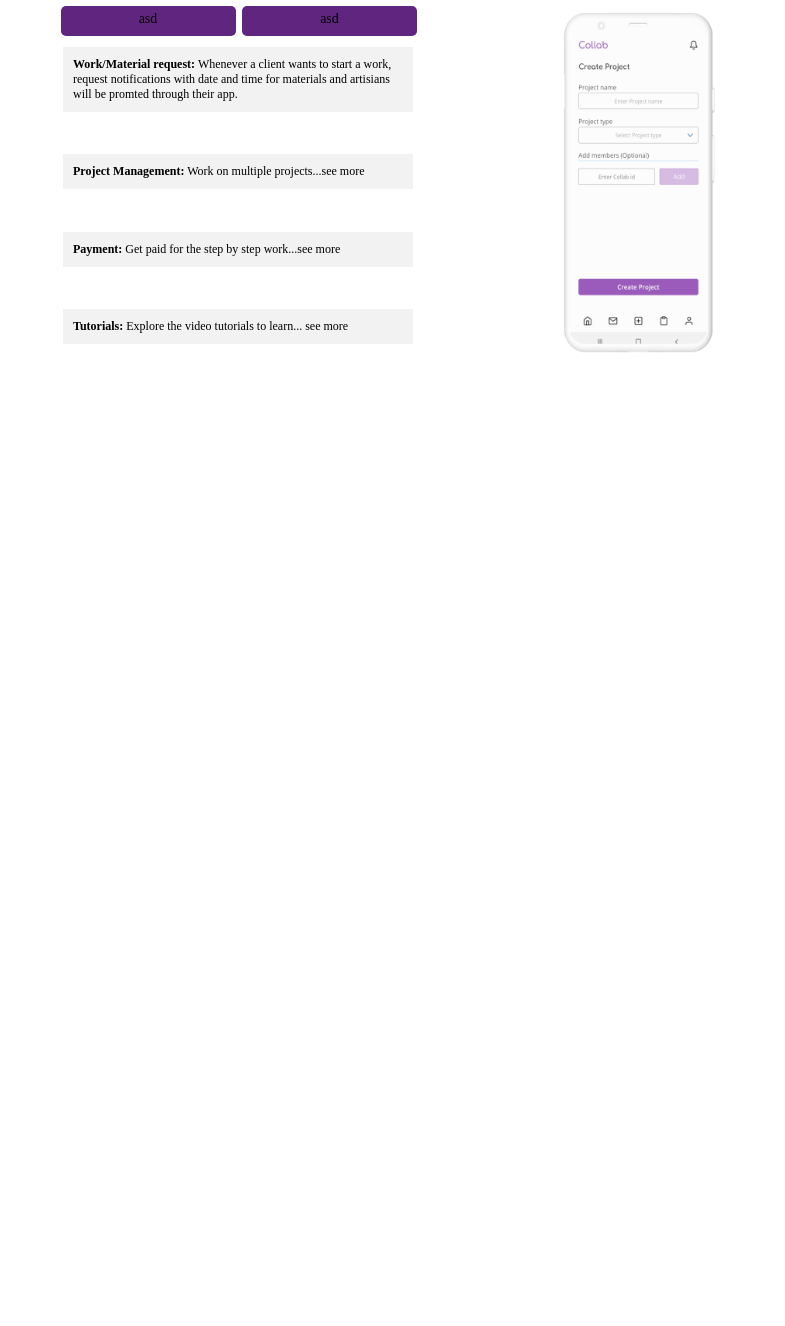
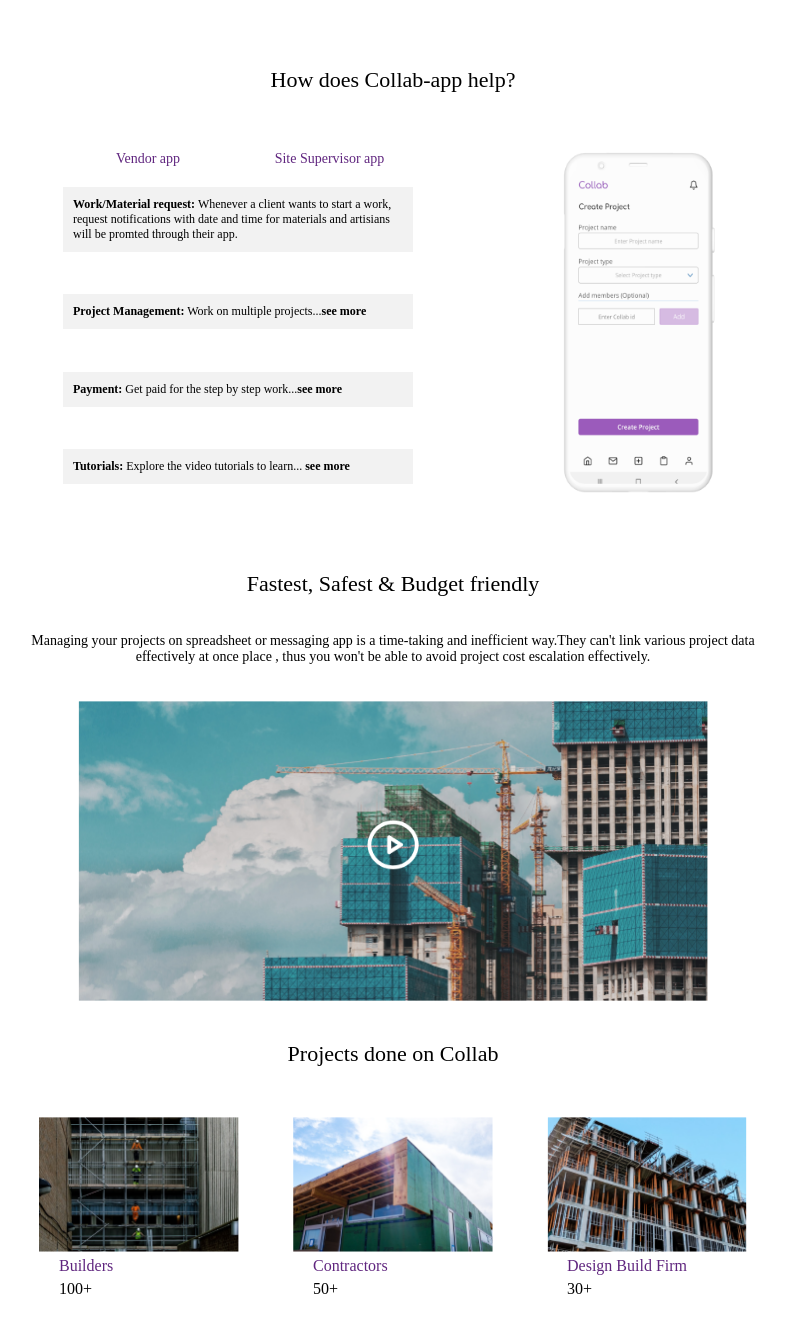
Before and after one commit to bartasd/landing, a website: page index.html in a window 1280 px wide. Shown: the part 874-2200 px from the top of the page, without its empty margins (247-1032 px from the left). Before the commit the page ends 1627 px from the top, so only its background shows below. Drawn offline with Linux system fonts and the light colour scheme; files whose address does not match are found by name.

Commit message:
so far so good

```diff
--- a/css/style.css
+++ b/css/style.css
@@ -37,10 +37,12 @@
 
 body{
   /*  background-color: navy;*/
+  display: flex;
+  flex-direction: column;
 }
 /* header selectors */
 
-header, .main_section, .second_section {
+header, footer, .main_section, .second_section, .third_section, .fourth_section, .fifth_section, .sixth_section {
     display: flex;
     flex-direction: column;
     height: 70px;
@@ -57,13 +59,17 @@
     display: flex;
     justify-content: center;
     align-items: center;
-
-}
-
-.sml_txt p, .sml_txt a {
     color:white;
     font-size: 10px;
     text-decoration: none;
+}
+
+.sml_txt2{
+    display: flex;
+    justify-content: center;
+    align-items: center;
+    font-size: 14px;
+    margin: 36px 120px;
 }
 
 .header_box{
@@ -114,7 +120,7 @@
 /* main section selectors */
 
 .main_section{
-    height: 500px;
+    height: 640px;
     background-color: white;
     justify-content: center;
     align-items: center;
@@ -144,20 +150,28 @@
 }
 
 .mobile{
-    width: 250px;
-    height: 250px;
-    background-color: #60267f2d;
-    border-radius: 125px;
+    width: 340px;
+    height: 350px;
+    background-color:#60267f2d;
+    border-radius: 160px;
     margin-top: 75px;
     margin-bottom: 50px;
     position:relative;
+}
+
+.mobile > .mobile{
+    width: 250px;
+    height: 250px;
+    border-radius: 125px;
+    margin-top: 32px;
+    margin-left: 42px;
 }
 
 .mobile2{
     width: 120px;
     height: 260px;
     border-radius: 5px;
-    background-color: white;
+    background-color:white;
     border: 1.5px solid #60267F;
     position: absolute;
     left: 65px;
@@ -175,7 +189,31 @@
 .second_section{
     margin-top: 15px;
     height: 250px;
-  /*  background-color: yellow;*/
+    align-items: center;
+}
+
+.third_section {
+    margin-top: 470px;
+    height: 800px;
+    display: flex;
+    align-items: center;
+}
+
+.fourth_section {
+    background-color: yellow;
+    height: 600px;
+    align-items: center;
+}
+
+.fifth_section {
+    background-color: blueviolet;
+    height: 600px;
+    align-items: center;
+}
+
+.sixth_section {
+    background-color: cornflowerblue;
+    height: 600px;
     align-items: center;
 }
 
@@ -198,7 +236,6 @@
 .help_section{
     width: 100%;
     height: 1000px;
- /*   background-color: brown; */
     display: flex;
     flex-direction: column;
     align-items: center;
@@ -214,8 +251,7 @@
 .help_cont{
     display: flex;
     flex-direction: row;
-   /* background-color: darkgreen; */
-    height: 800px;
+    height: 400px;
     width: 800px;
     justify-content: space-around;
 }
@@ -234,7 +270,8 @@
 .help_buttons > div{
     width: 175px;
     height: 30px;
-    background-color: #60267F;
+    background-color: white;
+    color:#60267F;
     padding: 5px;
     font-size: 14px;
     text-align: center;
@@ -242,6 +279,11 @@
     display: inline-block;
     margin-left: 2.5px;
     margin-top: 2.5px;
+}
+
+.help_buttons > div:hover{
+    background-color: #60267F;
+    color:white;
 }
 
 .help_notes {
@@ -258,3 +300,58 @@
     padding: 10px;
     font-size: 12px;
 }
+
+.construction{
+    width: var(--width);
+    position: relative;
+    background-color: white;
+    margin-left: 220px;
+    display: inline-block;
+}
+
+.construction > img:first-child{
+    width: 630px;
+    height: 300px;
+    position: absolute;
+}
+
+.construction > img:last-child{
+    width: 74px;
+    height: 74px;
+    position: absolute;
+    margin-left: 278px;
+    margin-top: 113px;
+}
+
+.third_section > p:nth-last-child(2){
+    margin-top: 340px;
+}
+
+.projects > div{
+    display: inline-block;
+    margin-right: 50px;
+    background-color: white;
+    height: 200px;
+}
+
+.projects > div:last-child{
+    margin-right: 0px;
+}
+
+.projects > div > img{
+    width: 200px;
+    height: 135px;
+}
+
+.projects{
+    margin-top: 50px;
+}
+
+.projects p{
+    margin-left: 20px;
+    margin-top: 5px;
+}
+
+.projects > div > p:nth-child(2){
+    color: #60267F;
+}
--- a/index.html
+++ b/index.html
@@ -18,9 +18,7 @@
 </head>
 <body>
     <header>
-        <div class="sml_txt">
-            <p>India's first mobile app for construction Industry. <a href="#">Learn More</a></p>
-        </div>
+        <p class="sml_txt">India's first mobile app for construction Industry. <a href="#">Learn More</a></p>
         <div class="header_box">
             <p class="logo">Collab</p>
             <div class="users_menu">
@@ -38,8 +36,10 @@
         <p>Easy solution for builders and contractors <br>to manage and execute projects within budget range</p>
         <button class="st_button">Request Demo</button>
         <div class="mobile">
-            <div class="mobile2">
-                <p class="logo2">Collab</p>
+            <div class="mobile">
+                <div class="mobile2">
+                    <p class="logo2">Collab</p>
+                </div>
             </div>
         </div>
         <button class="nd_button">Explore Product</button>
@@ -58,19 +58,57 @@
             <div class="help_cont">
                 <div class="help">
                     <div class="help_buttons">
-                        <div>asd</div>
-                        <div>asd</div>
+                        <div>Vendor app</div>
+                        <div>Site Supervisor app</div>
                     </div>
                     <div class="help_notes">
                         <p><b>Work/Material request:</b> Whenever a client wants to start a work, request notifications with date and time for materials and artisians will be promted through their app.</p>
-                        <p><b>Project Management:</b> Work on multiple projects...see more</p>
-                        <p><b>Payment:</b> Get paid for the step by step work...see more</p>
-                        <p><b>Tutorials:</b> Explore the video tutorials to learn... see more</p>
+                        <p><b>Project Management:</b> Work on multiple projects...<b>see more</b></p>
+                        <p><b>Payment:</b> Get paid for the step by step work...<b>see more</b></p>
+                        <p><b>Tutorials:</b> Explore the video tutorials to learn... <b>see more</b></p>
                     </div>
                 </div>
                 <img class="cell_phone" src="./img/phone.png" alt="phone">
             </div>
         </div>
     </section>
+    <section class="third_section">
+        <p class="bigger_text">Fastest, Safest & Budget friendly</p>
+        <p class="sml_txt2">Managing your projects on spreadsheet  or messaging app is a time-taking and inefficient way.They can't link various project data effectively at once place , thus you won't be able to avoid project cost escalation effectively.</p>
+        <div class="construction">
+            <img src="./img/Rectangle 13.png" alt="construction">
+            <img src="./img/PlayCircle.png" alt="play">
+        </div>
+        <p class="bigger_text">Projects done on Collab</p>
+        <div class="projects">
+            <div>
+                <img src="./img/Rectangle 35.png" alt="constr">
+                <p>Builders</p>
+                <p>100+</p>
+            </div>
+            <div>
+                <img src="./img/Rectangle 34.png" alt="constr">
+                <p>Contractors</p>
+                <p>50+</p>
+            </div>
+            <div>
+                <img src="./img/Rectangle 21.png" alt="constr">
+                <p>Design Build Firm</p>
+                <p>30+</p>
+            </div>
+        </div>
+    </section>
+    <section class="fourth_section">
+        ASDASDASD
+    </section>
+    <section class="fifth_section">
+        ASDASDASD
+    </section>
+    <section class="sixth_section">
+        ASDASDASD
+    </section>
+    <footer>
+        <p class="sml_txt">@2022 Collab | All Rights Reserved</p>
+    </footer>
 </body>
 </html>
```
Also changed, not shown: img/PlayCircle.png (added), img/Rectangle 13.png (added), img/Rectangle 21.png (added), img/Rectangle 34.png (added), img/Rectangle 35.png (added).
